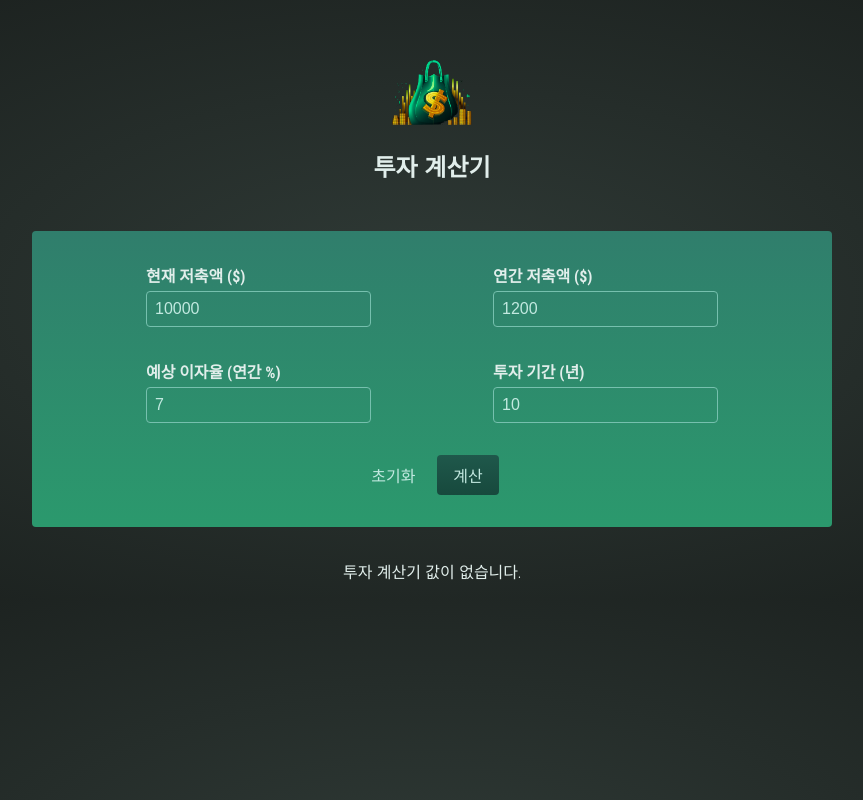
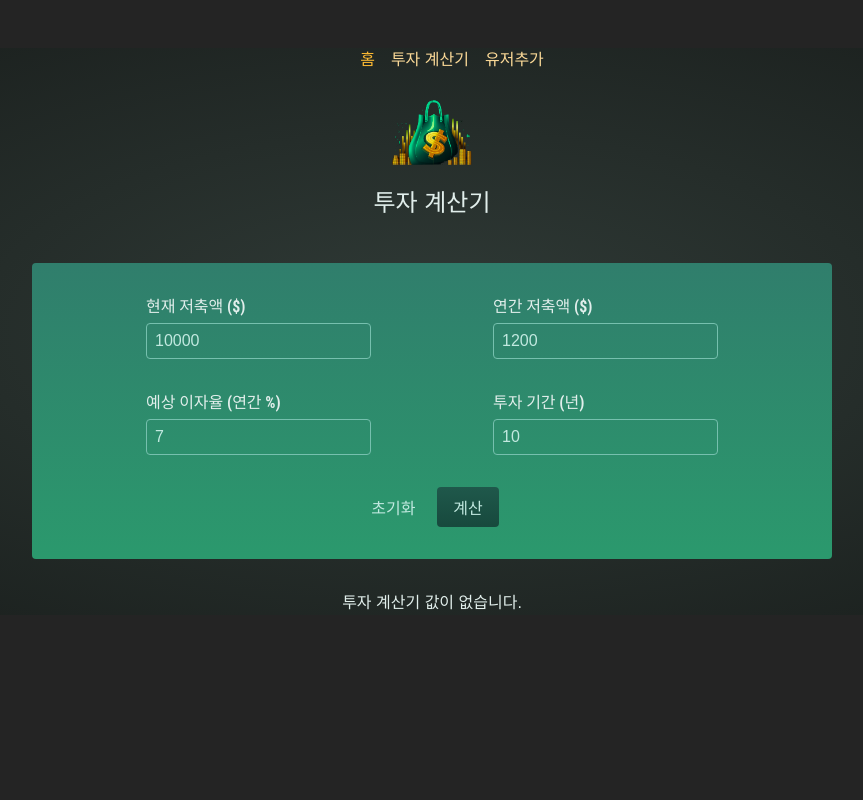
Before and after one commit to braverokmc79/react-investmement, a React (Vite) app: page / in a window 1280 px wide. Shown: the whole page, without its empty margins (208-1071 px from the left). Built offline with nearby package versions, Linux system fonts and the light colour scheme.

Commit message:
사용자 컴포넌트 추가

```diff
--- a/package.json
+++ b/package.json
@@ -11,7 +11,8 @@
   },
   "dependencies": {
     "react": "^18.2.0",
-    "react-dom": "^18.2.0"
+    "react-dom": "^18.2.0",
+    "react-router-dom": "^6.23.1"
   },
   "devDependencies": {
     "@types/react": "^18.2.66",
--- a/src/App.tsx
+++ b/src/App.tsx
@@ -1,55 +1,34 @@
-import React, { useState } from "react";
-import Header from "./componets/Header/Header";
-import UserInput, { UserInputType } from "./componets/UserInput/UserInput";
-import ResultsTable from "./componets/ResultsTable/ResultsTable";
+import React from "react";
+import { RouterProvider, createBrowserRouter } from "react-router-dom";
+import RootLayout from "./pages/RootLayout.tsx";
+import InvetMentCalculate from "./pages/InvetMentCalculate/InvetMentCalculate.tsx";
+import AddUser from "./componets/Users/AddUser.tsx";
+
+const router = createBrowserRouter([
+  {
+    path: "/",
+    element: <RootLayout />,
+    id: "root",
+    children: [
+      { index: true,
+         element: <InvetMentCalculate />
+      },
+      {
+        path: 'investment',
+        element: <InvetMentCalculate />,
+      },
+      {
+        path: 'addUser',
+        element: <AddUser />,
+      }
+    ]
+  },
+]);
+
+
 
 const App: React.FC = () => {
-  const [userInput, setUserInput] = useState<UserInputType|null>(null);
-
-  const calculateHandler = (userInput: UserInputType) => {
-    setUserInput(userInput);
-  };
-
-  // 사용자 입력 폼이 제출되었을 때 호출됩니다.
-  // 직접 폼의 제출 이벤트에 바인딩하지 않아도 됩니다.
-
-  const yearlyData = []; // 연간 결과
-
-  if (userInput) {
-    let currentSavings = userInput.currentSavings; // 입력 객체의 형태를 변경해도 괜찮습니다!
-    const yearlyContribution = userInput.yearlyContribution; // 위에서 언급했듯이 형태를 변경해도 괜찮습니다.
-    const expectedReturn = userInput.expectedReturn / 100;
-    const duration = userInput.duration;
-
-    // 아래 코드는 연간 결과 (총 저축, 이자 등)를 계산합니다.
-    for (let i = 0; i < duration; i++) {
-      const yearlyInterest = currentSavings * expectedReturn;
-      currentSavings += yearlyInterest + yearlyContribution;
-      yearlyData.push({
-        // 배열에 푸시되는 데이터의 형태를 변경해도 괜찮습니다!
-        year: i + 1,
-        yearlyInterest: yearlyInterest,
-        savingsEndOfYear: currentSavings,
-        yearlyContribution: yearlyContribution,
-      });
-    }
-  }
-
-  return (
-    <div>
-      <Header />
-
-      <UserInput onCalculate={calculateHandler} />
-
-      {!userInput && <p className="text-center">투자 계산기 값이 없습니다.</p>}
-      {userInput && (
-        <ResultsTable
-          data={yearlyData}
-          initialInvestment={userInput.currentSavings}
-        />
-      )}
-    </div>
-  );
+  return <RouterProvider router={router} />;
 };
 
 export default App;
--- a/src/componets/Header/Header.module.css
+++ b/src/componets/Header/Header.module.css
@@ -14,3 +14,24 @@
   .header h1 {
     font-size: 1.5rem;
   }
+
+
+
+
+  .list {
+    display: flex;
+    gap: 1rem;
+    list-style-type: none;
+    display: flex;
+    justify-content: center;
+  }
+
+  .list a {
+    text-decoration: none;
+    color: var(--color-primary-400);
+  }
+
+  .list a:hover,
+  .list a.active {
+    color: var(--color-primary-800);
+  }
--- a/src/componets/Header/Header.tsx
+++ b/src/componets/Header/Header.tsx
@@ -1,12 +1,43 @@
 import React from "react";
 import logo from "../../assets/investment-calculator-logo.png";
-import classes  from "./Header.module.css";
-
-
+import classes from "./Header.module.css";
+import { NavLink, useMatch } from "react-router-dom";
 
 const Header: React.FC = () => {
   return (
     <header className={classes.header}>
+      <nav>
+        <ul className={classes.list}>
+          <li>
+            <NavLink
+              to={"/"}
+              className={useMatch("/") ? classes.active : undefined}
+            >
+              홈
+            </NavLink>
+          </li>
+          <li>
+            <NavLink
+              to={"/investment"}
+              className={useMatch("/investment") ? classes.active : undefined}
+              end
+            >
+              투자 계산기
+            </NavLink>
+          </li>
+          <li>
+            <NavLink
+              to="/addUser"
+              className={({ isActive }) =>
+                isActive ? classes.active : undefined
+              }
+            >
+              유저추가
+            </NavLink>
+          </li>
+        </ul>
+      </nav>
+
       <img src={logo} alt="logo" />
       <h1>투자 계산기</h1>
     </header>
--- /dev/null
+++ b/src/componets/Users/AddUser.tsx
@@ -0,0 +1,21 @@
+import React from "react";
+
+const AddUser: React.FC = () => {
+  const adduserHandler = (event:React.FormEvent) => {
+    event.preventDefault();
+  };
+
+
+  return (
+    <form onSubmit={adduserHandler}>
+      <label htmlFor="username">유저명</label>
+      <input id="username" type="text" />
+
+      <label htmlFor="age">나에</label>
+      <input id="age" type="numbre" />
+      <button type="submit" >유저추가</button>
+    </form>
+  );
+};
+
+export default AddUser;
--- a/src/index.css
+++ b/src/index.css
@@ -1,4 +1,47 @@
-@import url('https://fonts.googleapis.com/css2?family=Quicksand:wght@400;700&family=Roboto+Condensed:wght@400;700&display=swap');
+@import url('https://fonts.googleapis.com/css2?family=Noto+Sans+KR:wght@100..900&display=swap');
+* {
+  box-sizing: border-box;
+}
+
+:root {
+  /* font-family: Inter, Avenir, Helvetica, Arial, sans-serif; */
+  font-family: "Noto Sans KR", sans-serif;
+  font-size: 16px;
+  line-height: 24px;
+  font-weight: 400;
+
+  color-scheme: light dark;
+  color: rgba(255, 255, 255, 0.87);
+  background-color: #242424;
+
+  font-synthesis: none;
+  text-rendering: optimizeLegibility;
+  -webkit-font-smoothing: antialiased;
+  -moz-osx-font-smoothing: grayscale;
+  -webkit-text-size-adjust: 100%;
+
+  --color-gray-100: #f4f3f1;
+  --color-gray-200: #dddbd8;
+  --color-gray-300: #ccc9c6;
+  --color-gray-400: #aeaba7;
+  --color-gray-500: #8a8784;
+  --color-gray-600: #656360;
+  --color-gray-700: #4b4a47;
+  --color-gray-800: #31302e;
+  --color-gray-900: #1f1d1b;
+
+  --color-primary-100: #fcf3e1;
+  --color-primary-200: #fceccd;
+  --color-primary-300: #fae1af;
+  --color-primary-400: #fbd997;
+  --color-primary-500: #ffd37c;
+  --color-primary-600: #f9c762;
+  --color-primary-700: #fbc14d;
+  --color-primary-800: #fab833;
+  --color-primary-900: #f6ad1b;
+
+  --color-red-900: #f9330b98;
+}
 
 * {
   box-sizing: border-box;
--- /dev/null
+++ b/src/pages/AddUser/AddUser.tsx
@@ -0,0 +1,9 @@
+import React from 'react'
+
+const AddUser = () => {
+  return (
+    <div>AddUser</div>
+  )
+}
+
+export default AddUser
--- /dev/null
+++ b/src/pages/InvetMentCalculate/InvetMentCalculate.tsx
@@ -0,0 +1,53 @@
+import React, { useState } from 'react'
+import ResultsTable from '../../componets/ResultsTable/ResultsTable';
+import UserInput, { UserInputType } from '../../componets/UserInput/UserInput';
+
+const InvetMentCalculate:React.FC =() => {
+    const [userInput, setUserInput] = useState<UserInputType|null>(null);
+
+    const calculateHandler = (userInput: UserInputType) => {
+      setUserInput(userInput);
+    };
+
+    // 사용자 입력 폼이 제출되었을 때 호출됩니다.
+    // 직접 폼의 제출 이벤트에 바인딩하지 않아도 됩니다.
+
+    const yearlyData = []; // 연간 결과
+
+    if (userInput) {
+      let currentSavings = userInput.currentSavings; // 입력 객체의 형태를 변경해도 괜찮습니다!
+      const yearlyContribution = userInput.yearlyContribution; // 위에서 언급했듯이 형태를 변경해도 괜찮습니다.
+      const expectedReturn = userInput.expectedReturn / 100;
+      const duration = userInput.duration;
+
+      // 아래 코드는 연간 결과 (총 저축, 이자 등)를 계산합니다.
+      for (let i = 0; i < duration; i++) {
+        const yearlyInterest = currentSavings * expectedReturn;
+        currentSavings += yearlyInterest + yearlyContribution;
+        yearlyData.push({
+          // 배열에 푸시되는 데이터의 형태를 변경해도 괜찮습니다!
+          year: i + 1,
+          yearlyInterest: yearlyInterest,
+          savingsEndOfYear: currentSavings,
+          yearlyContribution: yearlyContribution,
+        });
+      }
+    }
+
+  return (
+    <div>
+
+      <UserInput onCalculate={calculateHandler} />
+
+      {!userInput && <p className="text-center">투자 계산기 값이 없습니다.</p>}
+      {userInput && (
+        <ResultsTable
+          data={yearlyData}
+          initialInvestment={userInput.currentSavings}
+        />
+      )}
+    </div>
+  )
+}
+
+export default InvetMentCalculate;
--- /dev/null
+++ b/src/pages/RootLayout.tsx
@@ -0,0 +1,16 @@
+import React from "react";
+import { Outlet } from "react-router-dom";
+import Header from "../componets/Header/Header";
+
+const RootLayout:React.FC=()=>{
+  return (
+    <>
+      <Header />
+      <main>
+        <Outlet />
+      </main>
+    </>
+  );
+}
+
+export default RootLayout;
```
Also changed, not shown: src/main.tsx (+7 -7 lines), 1 other file (tests, documents, lock files or other folders).
